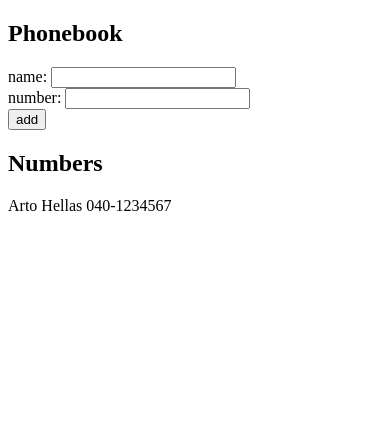
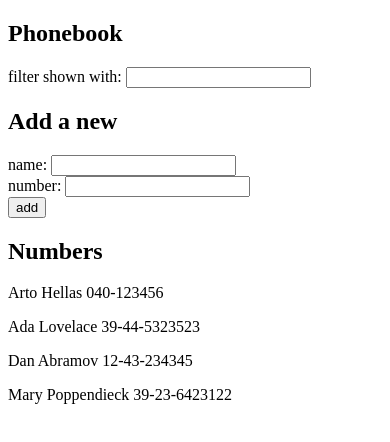
Before and after one commit to SkarbekLukasz/fullstackopen, a React (Vite) app in the folder part2/phonebook/: page / in a window 390 px wide. Shown: the top 442 px of the page. Built offline with nearby package versions, Linux system fonts and the light colour scheme.

Commit message:
Exercise 2.9 completion (phonebook)

```diff
--- a/part2/phonebook/src/App.jsx
+++ b/part2/phonebook/src/App.jsx
@@ -4,12 +4,14 @@
 
 const App = () => {
   const [persons, setPersons] = useState([
-    { name: 'Arto Hellas',
-      number: '040-1234567'
-     }
+    { name: 'Arto Hellas', number: '040-123456', id: 1 },
+    { name: 'Ada Lovelace', number: '39-44-5323523', id: 2 },
+    { name: 'Dan Abramov', number: '12-43-234345', id: 3 },
+    { name: 'Mary Poppendieck', number: '39-23-6423122', id: 4 }
   ])
   const [newName, setNewName] = useState('')
   const [newNumber, setNewNumber] = useState('')
+  const [personFilter, setPersonFilter] = useState('')
 
   const handleNameChange = (event) => {
     const inputChange = event.target.value
@@ -34,10 +36,15 @@
     }
   }
 
+  const handleFilterChange = (event) => {
+    const inputChange = event.target.value
+    setPersonFilter(inputChange)
+  }
+
   return (
     <div>
-      <Phonebook handleNameChange={handleNameChange} handleFormSubmit={handleFormSubmit} handleNumberChange={handleNumberChange}/>
-      <Numbers persons={persons}/>
+      <Phonebook handleNameChange={handleNameChange} handleFormSubmit={handleFormSubmit} handleNumberChange={handleNumberChange} handleFilterChange={handleFilterChange}/>
+      <Numbers persons={persons} personFilter={personFilter}/>
     </div>
   )
 }
--- a/part2/phonebook/src/components/Numbers.jsx
+++ b/part2/phonebook/src/components/Numbers.jsx
@@ -1,8 +1,11 @@
-const Numbers = ({persons}) => {
+const Numbers = ({persons, personFilter}) => {
+    const filteredPersons = personFilter === '' ? persons : persons.filter(filtered => filtered.name.toLowerCase().includes(personFilter.toLowerCase()))
     return(
       <div>
         <h2>Numbers</h2>
-        {persons.map(person => <p key={person.name}>{person.name} {person.number}</p>)}
+        {
+            filteredPersons.map(person => <p key={person.name}>{person.name} {person.number}</p>)
+        }
       </div>
     )
   }
--- a/part2/phonebook/src/components/Phonebook.jsx
+++ b/part2/phonebook/src/components/Phonebook.jsx
@@ -1,7 +1,11 @@
-const Phonebook = ({handleNameChange, handleNumberChange, handleFormSubmit}) => {
+const Phonebook = ({handleNameChange, handleNumberChange, handleFormSubmit, handleFilterChange}) => {
     return(
       <div>
       <h2>Phonebook</h2>
+        <div>
+            filter shown with: <input onChange={handleFilterChange}/>
+        </div>
+      <h2>Add a new</h2>
       <form onSubmit={handleFormSubmit}>
         <div>
             name: <input onChange={handleNameChange}/>
```
